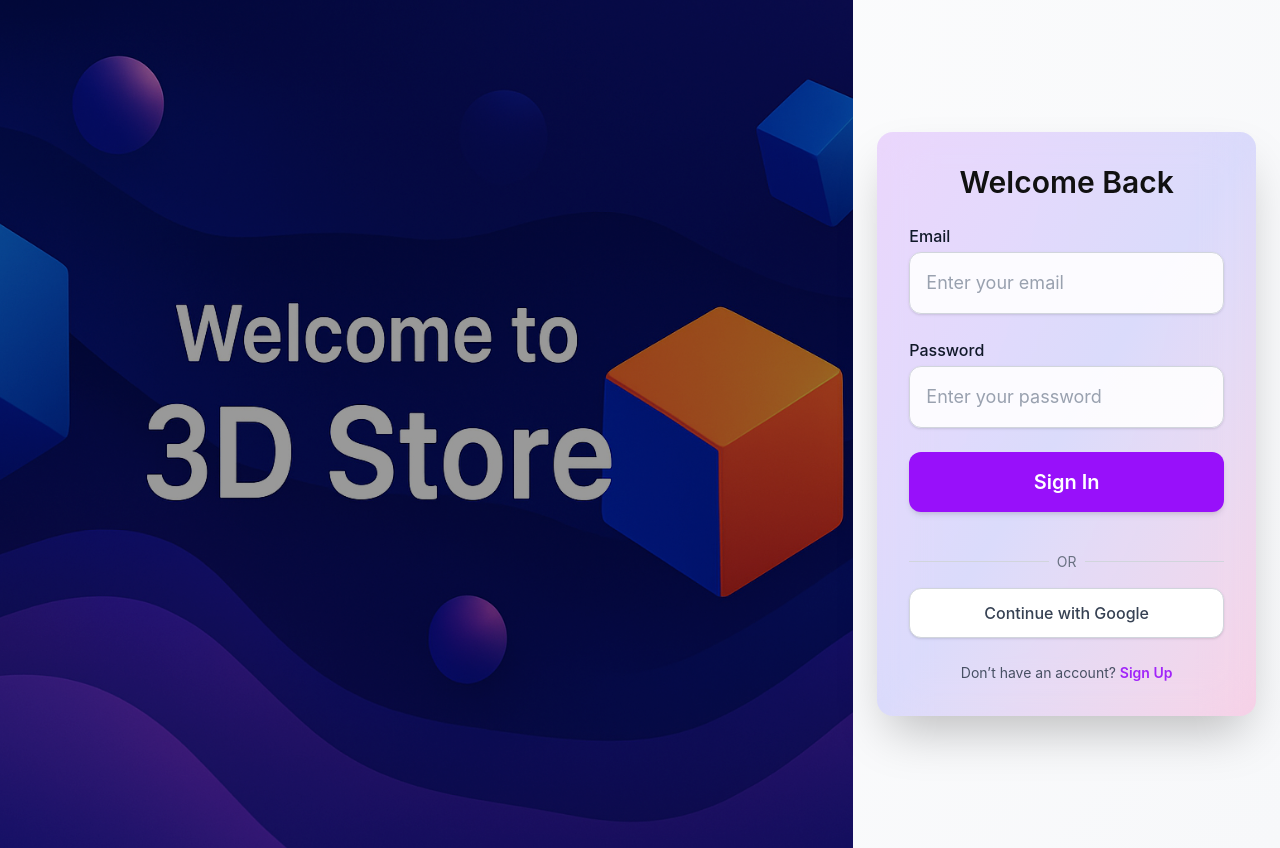
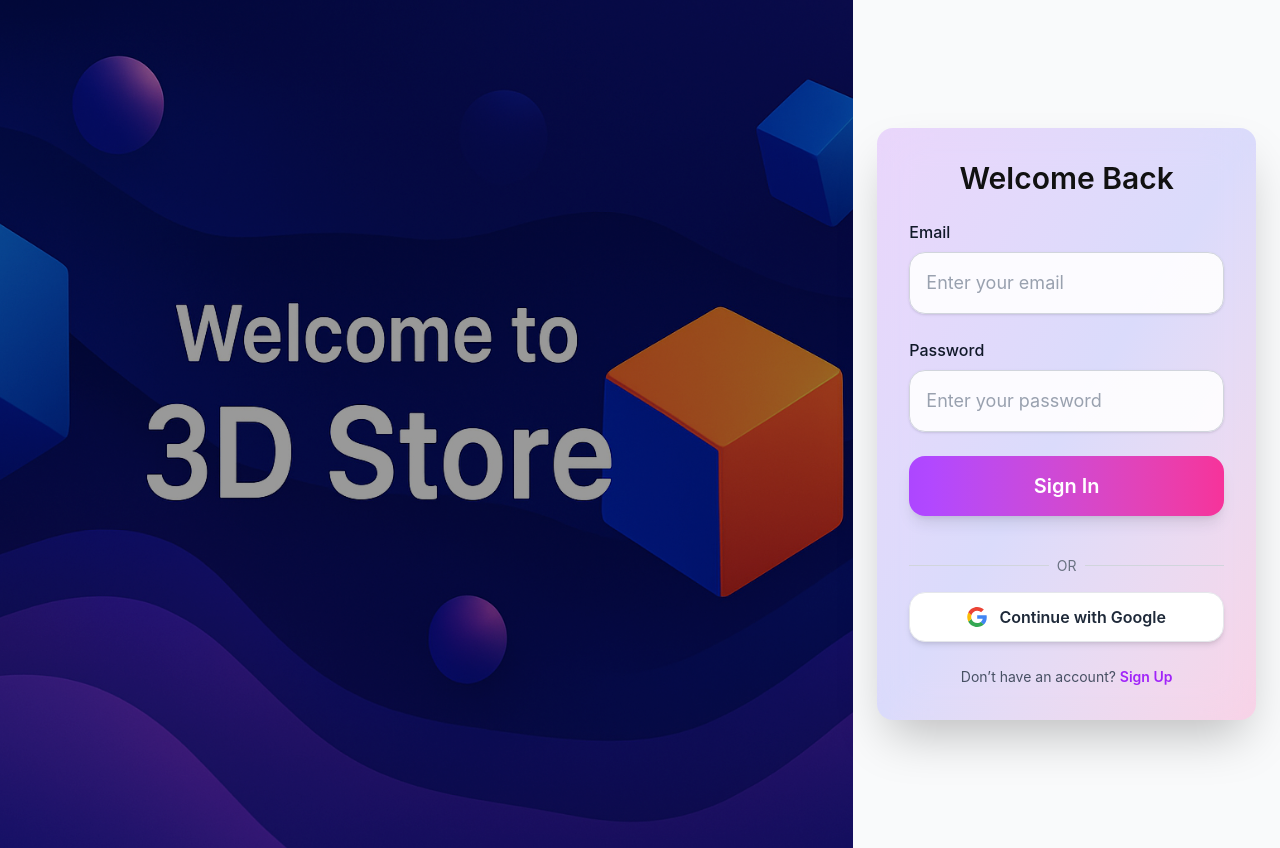
Before and after one commit to CoderKing2705/3D-Shop, a Next.js app: page /auth/login in a window 1280 px wide. Built offline with nearby package versions, Linux system fonts and the light colour scheme.

Commit message:
Added some animations and complete contnue with google functionality.

```diff
--- a/src/app/api/auth/[...nextAuth]/route.ts
+++ b/src/app/api/auth/[...nextAuth]/route.ts
@@ -1,6 +1,7 @@
 // app/api/auth/[...nextauth]/route.ts
 import NextAuth, { NextAuthOptions } from "next-auth";
 import CredentialsProvider from "next-auth/providers/credentials";
+import GoogleProvider from "next-auth/providers/google";
 import { compare } from "bcryptjs";
 import { PrismaClient } from "@prisma/client";
 
@@ -45,6 +46,10 @@ export const authOptions: NextAuthOptions = {
                 };
             },
         }),
+        GoogleProvider({
+            clientId: process.env.GOOGLE_CLIENT_ID!,
+            clientSecret: process.env.GOOGLE_CLIENT_SECRET!,
+        }),
     ],
     pages: {
         signIn: "/auth/login", // ✅ make sure your login page path is correct
--- a/src/app/auth/login/page.tsx
+++ b/src/app/auth/login/page.tsx
@@ -5,9 +5,9 @@ import { useState } from "react";
 import AuthCard from "@/components/AuthCard";
 import Image from "next/image";
 import toast from "react-hot-toast";
+import { motion } from "framer-motion";
 
 export default function LoginPage() {
-
     const [email, setEmail] = useState("");
     const [password, setPassword] = useState("");
 
@@ -17,7 +17,7 @@ export default function LoginPage() {
             redirect: false,
             email,
             password,
-            callbackUrl: "/", // where to go after login
+            callbackUrl: "/",
         });
 
         if (res?.error) {
@@ -30,10 +30,26 @@ export default function LoginPage() {
         }
     };
 
+    // Framer Motion variants
+    const imageVariant = {
+        hidden: { opacity: 0, x: -50 },
+        visible: { opacity: 1, x: 0, transition: { duration: 0.8 } },
+    };
+
+    const formVariant = {
+        hidden: { opacity: 0, y: 50 },
+        visible: { opacity: 1, y: 0, transition: { duration: 0.8, delay: 0.3 } },
+    };
+
     return (
         <div className="min-h-screen grid grid-cols-1 md:grid-cols-12">
             {/* Left Side Image */}
-            <div className="hidden md:col-span-8 md:flex items-center justify-center bg-purple-100 relative">
+            <motion.div
+                className="hidden md:col-span-8 md:flex items-center justify-center relative"
+                variants={imageVariant}
+                initial="hidden"
+                animate="visible"
+            >
                 <Image
                     src="/login_background.png"
                     alt="3D Store Background"
@@ -41,12 +57,16 @@ export default function LoginPage() {
                     className="object-cover"
                     priority
                 />
-                <div className="absolute inset-0 bg-black/40" /> {/* Optional overlay for readability */}
-            </div>
-
+                <div className="absolute inset-0 bg-black/40" />
+            </motion.div>
 
             {/* Right Side Login Form */}
-            <div className="col-span-12 md:col-span-4 flex items-center justify-center p-6">
+            <motion.div
+                className="col-span-12 md:col-span-4 flex items-center justify-center p-6 bg-gray-50 dark:bg-gray-900"
+                variants={formVariant}
+                initial="hidden"
+                animate="visible"
+            >
                 <div className="w-full max-w-md">
                     <AuthCard
                         title="Welcome Back"
@@ -57,42 +77,41 @@ export default function LoginPage() {
                         <form onSubmit={handleSubmit} className="space-y-6">
                             {/* Email */}
                             <div>
-                                <label className="block text-base font-medium text-gray-900 dark:text-white mb-1">
+                                <label className="block text-base font-medium text-gray-900 dark:text-white mb-2">
                                     Email
                                 </label>
                                 <input
                                     type="email"
                                     value={email}
                                     onChange={(e) => setEmail(e.target.value)}
-                                    className="w-full rounded-xl border border-gray-300 bg-white/90 dark:bg-gray-800 text-gray-900 dark:text-white
-               focus:border-purple-500 focus:ring-purple-500 p-4 text-lg placeholder-gray-400 shadow-sm"
                                     placeholder="Enter your email"
                                     required
+                                    className="w-full rounded-2xl border border-gray-300 bg-white/90 dark:bg-gray-800 text-gray-900 dark:text-white
+                  focus:border-purple-500 focus:ring-2 focus:ring-purple-500 p-4 text-lg placeholder-gray-400 shadow-sm transition"
                                 />
                             </div>
 
                             {/* Password */}
                             <div>
-                                <label className="block text-base font-medium text-gray-900 dark:text-white mb-1">
+                                <label className="block text-base font-medium text-gray-900 dark:text-white mb-2">
                                     Password
                                 </label>
                                 <input
                                     type="password"
                                     value={password}
                                     onChange={(e) => setPassword(e.target.value)}
-                                    className="w-full rounded-xl border border-gray-300 bg-white/90 dark:bg-gray-800 text-gray-900 dark:text-white
-               focus:border-purple-500 focus:ring-purple-500 p-4 text-lg placeholder-gray-400 shadow-sm"
                                     placeholder="Enter your password"
                                     required
+                                    className="w-full rounded-2xl border border-gray-300 bg-white/90 dark:bg-gray-800 text-gray-900 dark:text-white
+                  focus:border-purple-500 focus:ring-2 focus:ring-purple-500 p-4 text-lg placeholder-gray-400 shadow-sm transition"
                                 />
                             </div>
 
                             {/* Sign In Button */}
                             <button
                                 type="submit"
-                                className="w-full py-4 bg-purple-600 text-white text-xl font-semibold rounded-xl
-             hover:bg-purple-700 active:scale-95 active:bg-purple-800 transition-all
-             shadow-md hover:shadow-xl"
+                                className="w-full py-4 bg-gradient-to-r from-purple-500 to-pink-500 text-white text-xl font-semibold rounded-2xl
+                hover:from-purple-600 hover:to-pink-600 active:scale-95 transition-all shadow-lg hover:shadow-xl"
                             >
                                 Sign In
                             </button>
@@ -106,19 +125,24 @@ export default function LoginPage() {
 
                             {/* Google Login */}
                             <button
-                                onClick={() => signIn("google")}
+                                onClick={() => signIn("google", { callbackUrl: "/" })}
                                 type="button"
-                                className="w-full py-3 flex items-center justify-center gap-2 border border-gray-300 rounded-xl
-               bg-white hover:bg-gray-50 text-gray-700 font-medium shadow-sm"
+                                className="w-full flex items-center justify-center gap-3 px-6 py-3 bg-white text-gray-800 font-semibold rounded-2xl
+                           shadow-md hover:shadow-lg transition-shadow duration-300
+                           border border-gray-200 hover:bg-gray-50 focus:outline-none focus:ring-2 focus:ring-purple-500
+                           active:scale-95"
                             >
-                                {/* <img src="/google-icon.svg" alt="Google" className="w-5 h-5" /> */}
+                                <img
+                                    src="/google_logo.svg"
+                                    alt="Google Logo"
+                                    className="w-5 h-5"
+                                />
                                 Continue with Google
                             </button>
                         </form>
-
                     </AuthCard>
                 </div>
-            </div>
+            </motion.div>
         </div>
     );
 }
```
Also changed, not shown: public/google_logo.svg (added).
